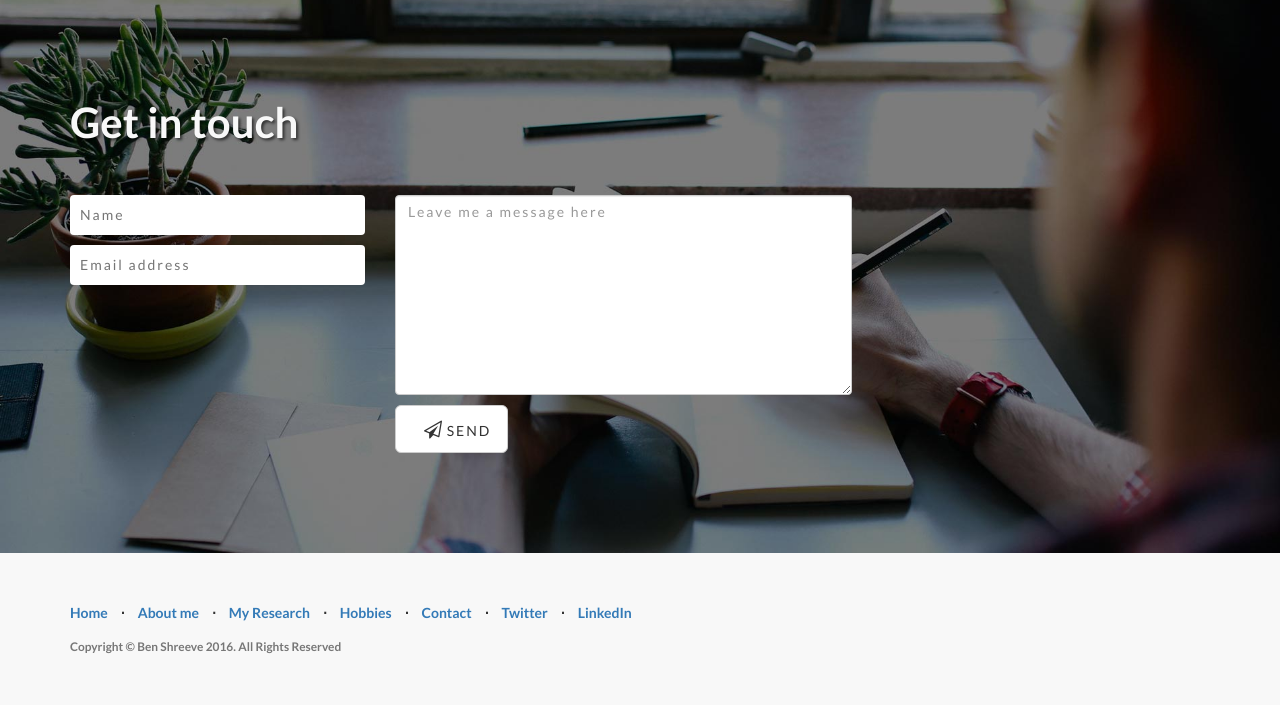
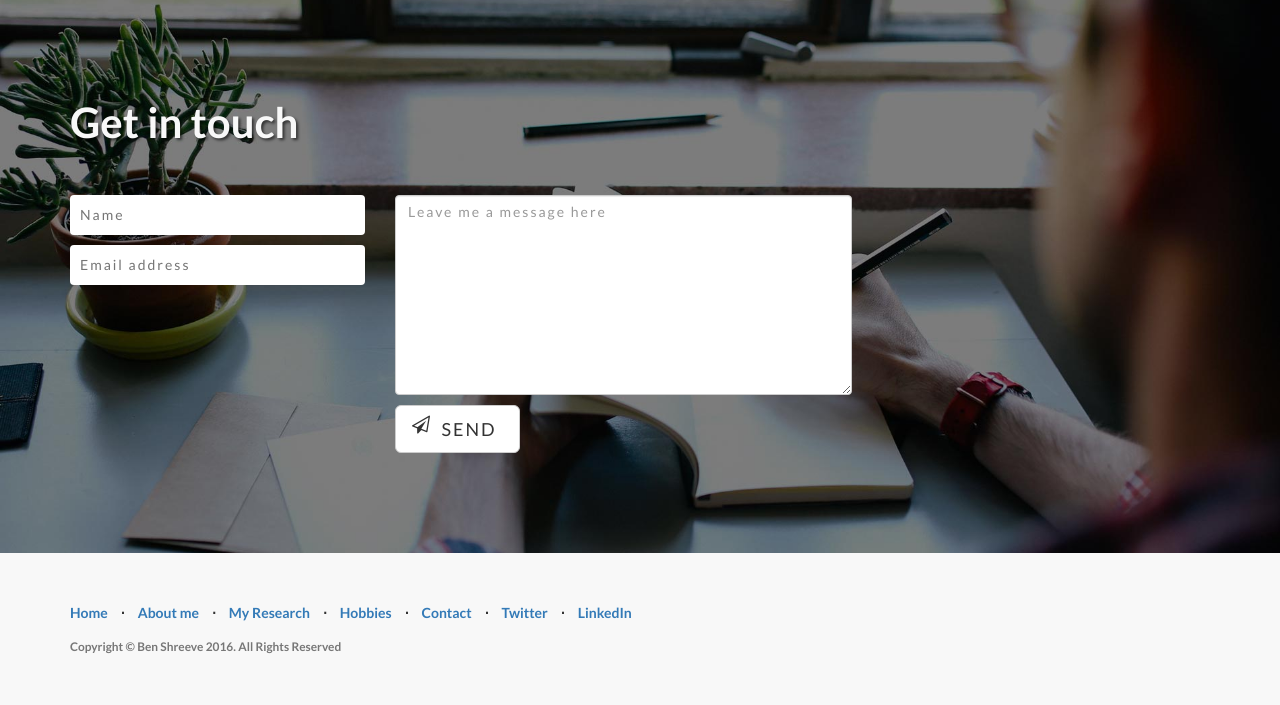
Before and after one commit to benshreeve/benshreeve.github.io, a PHP site: page / in a window 1280 px wide. Shown: the part 3585-4290 px from the top of the page. Run offline with PHP 8.4, Linux system fonts and the light colour scheme.

Commit message:
More button witchcraft

```diff
--- a/css/form.css
+++ b/css/form.css
@@ -71,6 +71,10 @@ input[type=submit]:hover {
 .lonely {
 	padding-bottom: 50px;
 }
+
+.fa-paper-plane-o {
+	float: left;
+}
 /*
 .formError {
 	display: none;
--- a/index.html
+++ b/index.html
@@ -409,7 +409,7 @@ Chicken turducken pork belly corned beef. Ham hock ham shankle meatball salami.
 						<div class="content col-lg-6">
 							<textarea class="form-control" id="messageField" name="message" placeholder="Leave me a message here"></textarea>
 							<div class="input btn btn-default btn-lg">
-							<input type="submit" value=""><i class="fa fa-paper-plane-o"></i><span class="network-name"> send</span>
+							<input type="submit" value=" SEND"><i class="fa fa-paper-plane-o"></i><span class="network-name"></span>
 							</div>
 						</div>
 						</form>
```
